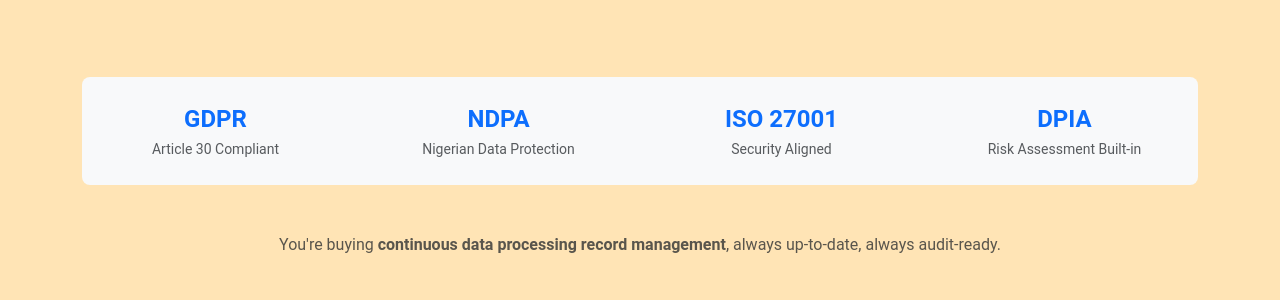
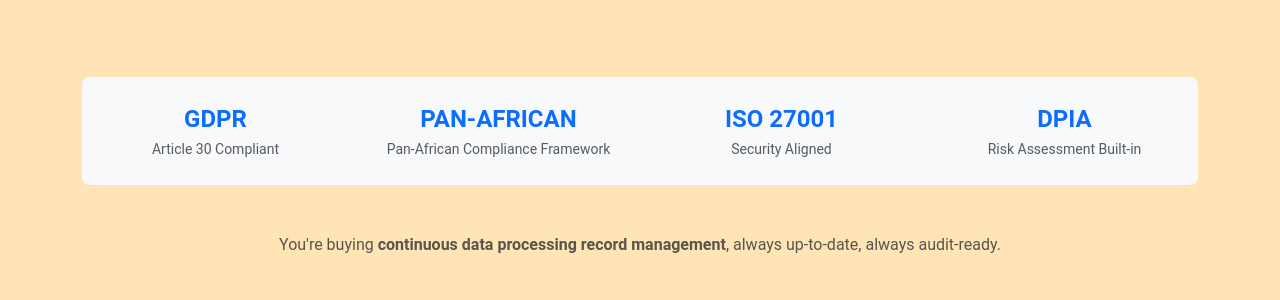
Before and after one commit to Omolola436/automatedropa, a Flask app: page / in a window 1280 px wide. Shown: the part 546-846 px from the top of the page. Run offline with Flask 3, Linux system fonts and the light colour scheme.

Commit message:
Initial commit

```diff
--- a/templates/landing.html
+++ b/templates/landing.html
@@ -42,9 +42,13 @@
             <div class="fw-bold fs-4 text-primary">GDPR</div>
             <small class="text-muted">Article 30 Compliant</small>
         </div>
-        <div class="col-6 col-md-3">
+        <!--<div class="col-6 col-md-3">
             <div class="fw-bold fs-4 text-primary">NDPA</div>
             <small class="text-muted">Nigerian Data Protection</small>
+        </div>-->
+        <div class="col-6 col-md-3">
+            <div class="fw-bold fs-4 text-primary">PAN-AFRICAN</div>
+            <small class="text-muted">Pan-African Compliance Framework</small>
         </div>
         <div class="col-6 col-md-3">
             <div class="fw-bold fs-4 text-primary">ISO 27001</div>
```
Also changed, not shown: instance/ropa_system.db.
